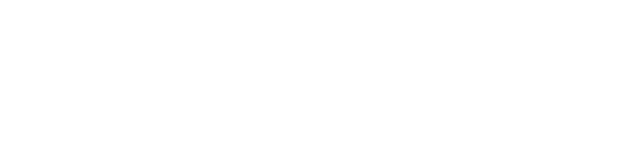
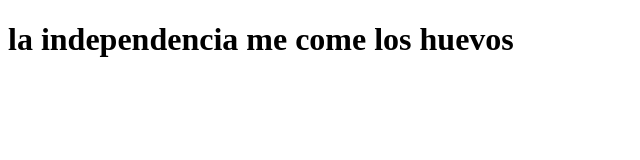
Before and after one commit to Gabo-afk/elrepositorio, a plain HTML site: page index.html in a window 1280 px wide. Shown: the whole page, without its empty margins (0-640 px from the left). Drawn offline with Linux system fonts and the light colour scheme.

Commit message:
he modificado cosas nen

```diff
--- a/index.html
+++ b/index.html
@@ -8,5 +8,6 @@
 </head>
 <body>
 
+<h1 class="realidad"> la independencia me come los huevos </h1>
 </body>
 </html>
--- a/style.css
+++ b/style.css
@@ -0,0 +1 @@
+.realidad{text-anchor: middle;}
```
